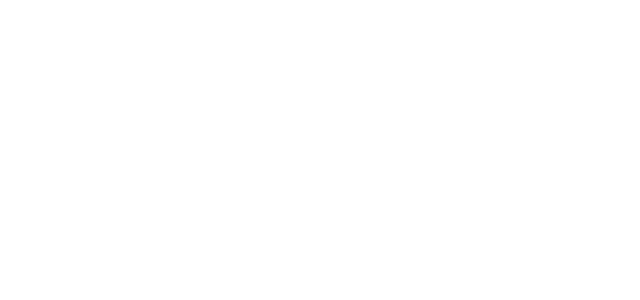
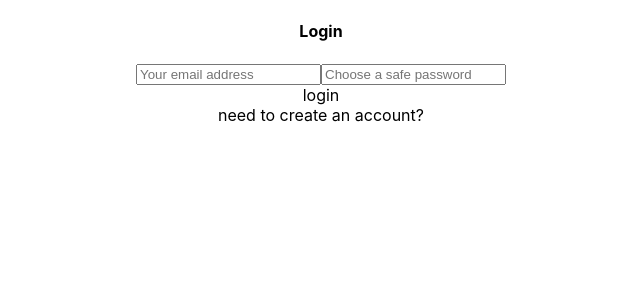
Before and after one commit to AleksTeresh/game-of-life, a React (Create React App) app: page /login in a window 1280 px wide. Shown: the top 300 px of the page, without its empty margins (319-959 px from the left). Built offline with nearby package versions, Linux system fonts and the light colour scheme.

Commit message:
Add setup for authentication on front-end

```diff
--- a/package.json
+++ b/package.json
@@ -4,6 +4,7 @@
   "private": true,
   "dependencies": {
     "apollo-boost": "^0.4.3",
+    "apollo-link-context": "^1.0.18",
     "classname": "0.0.0",
     "classnames": "^2.2.6",
     "graphql": "^14.4.2",
--- a/src/App.tsx
+++ b/src/App.tsx
@@ -3,12 +3,14 @@
 
 import './App.css'
 import Game from './components/Game'
+import Login from './components/Login'
 
 export default function App({ client }: { client: any }) {
   return (
     <div className="App">
       <Switch>
         <Route exact path="/" component={() => <Game client={client} />} />
+        <Route exact path="/login" component={Login} />
       </Switch>
     </div>
   )
--- /dev/null
+++ b/src/components/Login.tsx
@@ -0,0 +1,106 @@
+import React, { useState } from 'react'
+import gql from 'graphql-tag'
+import { Mutation } from 'react-apollo'
+
+import history from "../history"
+import { AUTH_TOKEN } from '../constants'
+
+const SIGNUP_MUTATION = gql`
+  mutation SignupMutation($email: String!, $password: String!, $name: String!) {
+    signup(email: $email, password: $password, name: $name) {
+      token
+    }
+  }
+`
+
+const LOGIN_MUTATION = gql`
+  mutation LoginMutation($email: String!, $password: String!) {
+    login(email: $email, password: $password) {
+      token
+    }
+  }
+`
+
+interface LoginResponseData {
+  login: {
+    token: string
+  }
+}
+
+interface SingupResponseDate {
+  signup: {
+    token: string
+  }
+}
+
+type AuthResponseData = LoginResponseData | SingupResponseDate
+
+const isLoginResponse = (data: AuthResponseData): data is LoginResponseData => 'login' in data
+
+const saveUserData = (token: string) => {
+  localStorage.setItem(AUTH_TOKEN, token)
+}
+
+const confirm = (data: AuthResponseData) => {
+  const { token } = isLoginResponse(data) ? data.login : data.signup
+  saveUserData(token)
+  history.push(`/`)
+}
+
+const Login: React.SFC = () => {
+  const [email, setEmail] = useState('')
+  const [password, setPassword] = useState('')
+  const [name, setName] = useState('')
+  const [login, setIsLogin] = useState(true)
+
+  return (
+    <div>
+      <h4 className="mv3">{login ? 'Login' : 'Sign Up'}</h4>
+      <div className="flex flex-column">
+        {!login && (
+          <input
+            value={name}
+            onChange={e => setName(e.target.value)}
+            type="text"
+            placeholder="Your name"
+          />
+        )}
+        <input
+          value={email}
+          onChange={e => setEmail(e.target.value)}
+          type="text"
+          placeholder="Your email address"
+        />
+        <input
+          value={password}
+          onChange={e => setPassword(e.target.value)}
+          type="password"
+          placeholder="Choose a safe password"
+        />
+      </div>
+      <div className="flex mt3">
+        <Mutation
+          mutation={login ? LOGIN_MUTATION : SIGNUP_MUTATION}
+          variables={{ email, password, name }}
+          onCompleted={(data: AuthResponseData) => confirm(data)}
+        >
+          {(mutation: () => void) => (
+            <div className="pointer mr2 button" onClick={mutation}>
+              {login ? 'login' : 'create account'}
+            </div>
+          )}
+        </Mutation>
+        <div
+          className="pointer button"
+          onClick={() => setIsLogin(!login)}
+        >
+          {login
+            ? 'need to create an account?'
+            : 'already have an account?'}
+        </div>
+      </div>
+    </div>
+  )
+}
+
+export default Login
--- /dev/null
+++ b/src/constants.ts
@@ -0,0 +1 @@
+export const AUTH_TOKEN = 'auth-token'
--- /dev/null
+++ b/src/history.ts
@@ -0,0 +1,2 @@
+import { createBrowserHistory } from 'history'
+export default createBrowserHistory()
--- a/src/index.js
+++ b/src/index.js
@@ -1,25 +1,39 @@
 import React from 'react';
 import ReactDOM from 'react-dom';
-import './index.css';
-import App from './App.tsx';
-import * as serviceWorker from './serviceWorker';
 import { ApolloProvider } from 'react-apollo';
 import { ApolloClient } from 'apollo-client';
 import { createHttpLink } from 'apollo-link-http';
 import { InMemoryCache } from 'apollo-cache-inmemory';
 import { BrowserRouter } from 'react-router-dom';
+import { setContext } from 'apollo-link-context';
+
+import './index.css';
+import App from './App.tsx';
+import * as serviceWorker from './serviceWorker';
+import history from "./history";
+import { AUTH_TOKEN } from './constants';
 
 const httpLink = createHttpLink({
   uri: 'http://localhost:3000/graphql'
 })
 
+const authLink = setContext((_, { headers }) => {
+  const token = localStorage.getItem(AUTH_TOKEN)
+  return {
+    headers: {
+      ...headers,
+      authorization: token ? `Bearer ${token}` : ''
+    }
+  }
+})
+
 const client = new ApolloClient({
-  link: httpLink,
+  link: authLink.concat(httpLink),
   cache: new InMemoryCache()
 });
 
 ReactDOM.render(
-  <BrowserRouter>
+  <BrowserRouter history={history}>
     <ApolloProvider client={client}>
       <App client={client} />
     </ApolloProvider>
```
Also changed, not shown: 1 other file (tests, documents, lock files or other folders).
